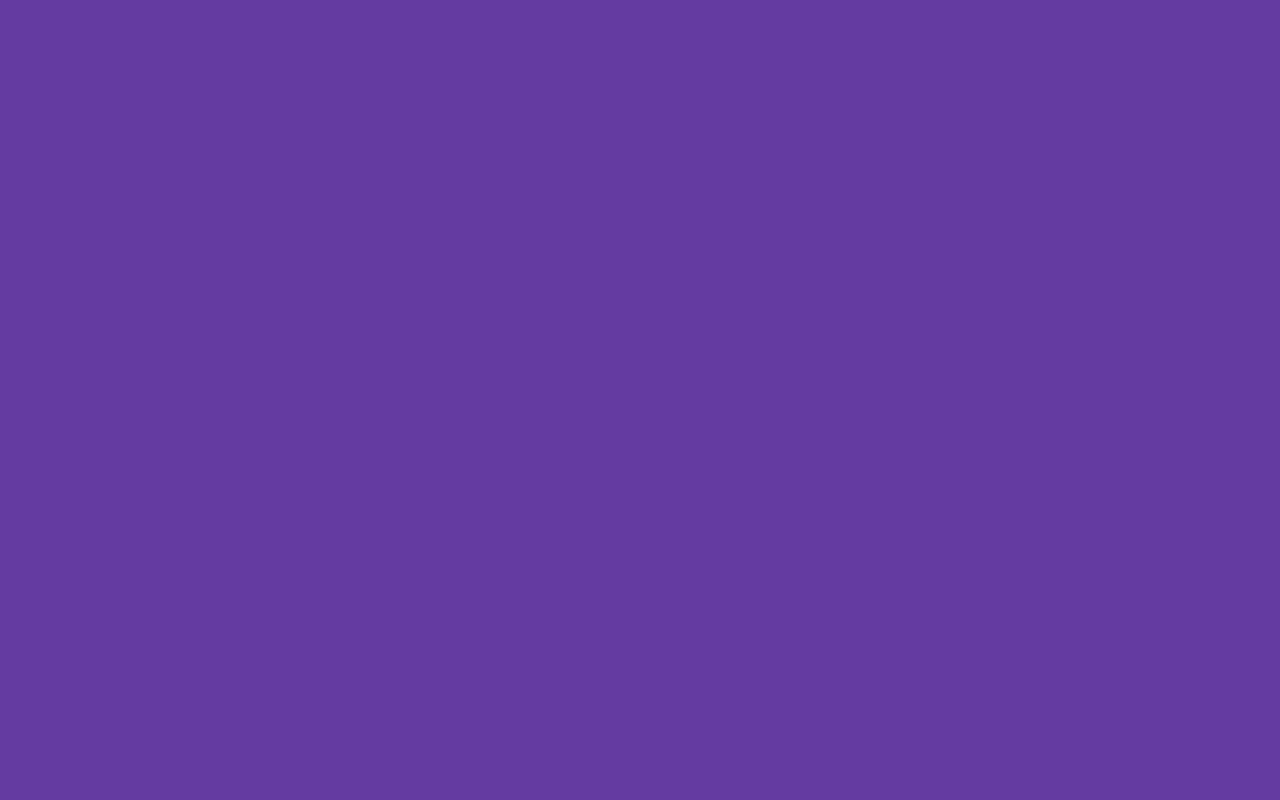
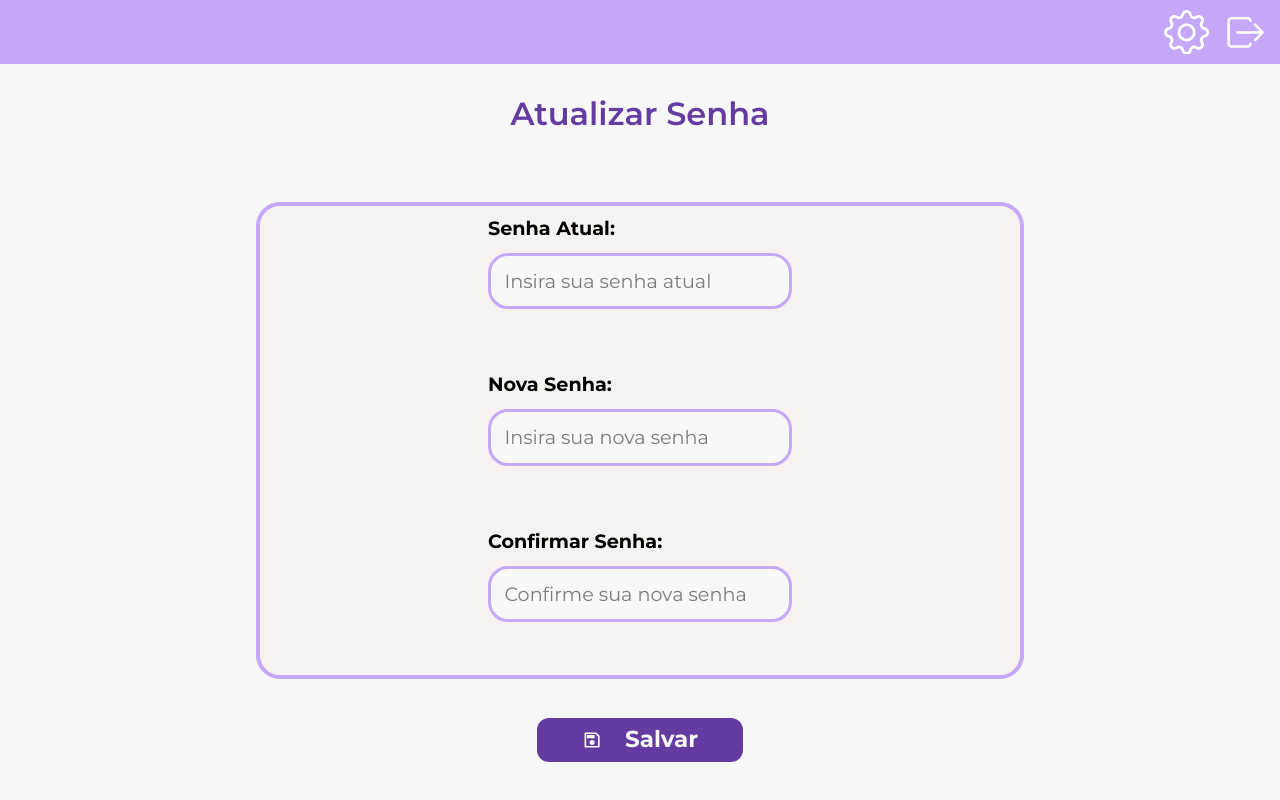
Before and after one commit to CodeSensor-PI/web-psi-rizerio, a React (Vite) app: page /alterarSenha in a window 1280 px wide. Before the commit this address had no page. Built offline with nearby package versions, Linux system fonts and the light colour scheme.

Commit message:
feat: tela de alterar senha e alteracao no componente do input

```diff
--- a/src/App.jsx
+++ b/src/App.jsx
@@ -2,6 +2,7 @@ import './App.css'
 import { BrowserRouter, Routes, Route } from "react-router-dom";
 import DadosPessoais from './pages/sessao/formularioCadastro/step1/DadosPessoais';
 import Login from './pages/login/LoginComponent'
+import AlterarSenha from './pages/dashboard/alterarSenha/alterarSenha';
 import LandingPage from './pages/landingPage/LandingPage'
 
 function App() {
@@ -13,6 +14,7 @@ function App() {
             { <Route path='/' element={<LandingPage/>} />}
             { <Route path='/login' element={<Login/>} /> }
             <Route path='/forms' element={<DadosPessoais/>} />
+            {<Route path='/alterarSenha' element={<AlterarSenha/>} /> }
           </Routes>
         </BrowserRouter>
       </div>
--- a/src/components/botaoSalvar/BotaoSalvarComponent.jsx
+++ b/src/components/botaoSalvar/BotaoSalvarComponent.jsx
@@ -5,7 +5,8 @@ function BotaoSalvar(props) {
     return (
         <button className={styles.botao_salvar}
             onClick={props.onClick}
-            width={props.width}>
+            width={props.width}
+            backgroundColor={props.backgroundColor}>
             <RiSave2Line className='w-[10%] h-[100%]'/> {props.texto}
         </button>
 
--- a/src/components/botaoSalvar/botaoSalvar.module.css
+++ b/src/components/botaoSalvar/botaoSalvar.module.css
@@ -3,7 +3,8 @@
 .botao_salvar {
     display: flex;
     align-items: center;
-    justify-content: space-evenly;
+    justify-content: center;
+    gap: 1em;
     background-color: var(--PurplePsi);
     border: var(--PurplePsi) solid 2px;
     border-radius: 12px;
--- a/src/components/inputs/input.module.css
+++ b/src/components/inputs/input.module.css
@@ -6,11 +6,20 @@
     width: 40%;
     height: 30%;
     gap: 10px;
+
+    input {
+        border: var(--LightPurplePsi) 3px solid;
+        border-radius: 20px;
+        background-color: var(--TrueWhitePsi);
+        height: 40%;
+        width: 100%;
+        padding-left: 0.7em;
+    }
+
+    label{
+        font-size: 1.2rem;
+        font-weight: bold;
+        text-align: start;
+        width: 100%;
+    }
 }
-
-input {
-    border: var(--PurplePsi) 3px solid;
-    border-radius: 20px;
-    background-color: var(--TrueWhitePsi);
-    height: 50%;
-}
--- a/src/pages/dashboard/alterarSenha/alterarSenha.jsx
+++ b/src/pages/dashboard/alterarSenha/alterarSenha.jsx
@@ -0,0 +1,33 @@
+import styles from './alterarSenha.module.css';
+import React from 'react';
+import HeaderDash from '../../../components/headerDash/HeaderDashComponent';
+import Titulo from '../../../components/titulo/TituloComponent';
+import BotaoSalvar from '../../../components/botaoSalvar/BotaoSalvarComponent';
+import { FaLock } from "react-icons/fa";
+import InputComponent from '../../../components/inputs/InputComponent';
+
+const AlterarSenha = () => {
+    return (
+        <div>
+            <HeaderDash showSettingsIcon={true} />
+            <div className={styles.container}>
+                <div className={styles.box_inputs}>
+                    <div className={styles.title}>
+                        <Titulo titulo="Atualizar Senha"></Titulo>
+                    </div>
+
+                    <div className={styles.input}>
+                        <InputComponent label={"Senha Atual:"} type="password" onChange="" placeholder="Insira sua senha atual"/>
+                        <InputComponent label={"Nova Senha:"} type="password" onChange="" placeholder="Insira sua nova senha"/>
+                        <InputComponent label={"Confirmar Senha:"} type="password" placeholder="Confirme sua nova senha"/>
+                    </div>
+                    <BotaoSalvar texto='Salvar' backgroundColor='var(--LightPurplePsi)'></BotaoSalvar>
+
+                </div>
+
+            </div>
+        </div>
+    );
+};
+
+export default AlterarSenha;
--- /dev/null
+++ b/src/pages/dashboard/alterarSenha/alterarSenha.module.css
@@ -0,0 +1,49 @@
+.title {
+
+    text-align: center;
+    font-weight: bold;
+    font-size: 2rem;
+}
+
+body {
+    background-color: var(--WhitePsi);
+    font-family: 'Poppins', sans-serif;
+    font-size: 1.2rem;
+    color: var(--BlackPsi);
+}
+
+.container {
+    display: flex;
+    flex-direction: column;
+    justify-content: start;
+    align-items: center;
+    /* gap: 1rem; */
+    background-color: var(--TrueWhitePsi);
+    height: 92vh;
+    width: 100vw;
+    padding-bottom: 2em;
+
+}
+
+.box_inputs {
+    width: 70%;
+    height: 100vh;
+    display: flex;
+    justify-content: center;
+    align-items: center;
+    flex-direction: column;
+    gap: 2em;
+}
+
+.input {
+    display: flex;
+    flex-direction: column;
+    justify-content: center;
+    align-items: center;
+    gap: 1rem;
+    background-color: var(--WhitePsi);
+    height: 70%;
+    width: 60vw;
+    border: 4px solid var(--LightPurplePsi);
+    border-radius: 24px;
+}
```
